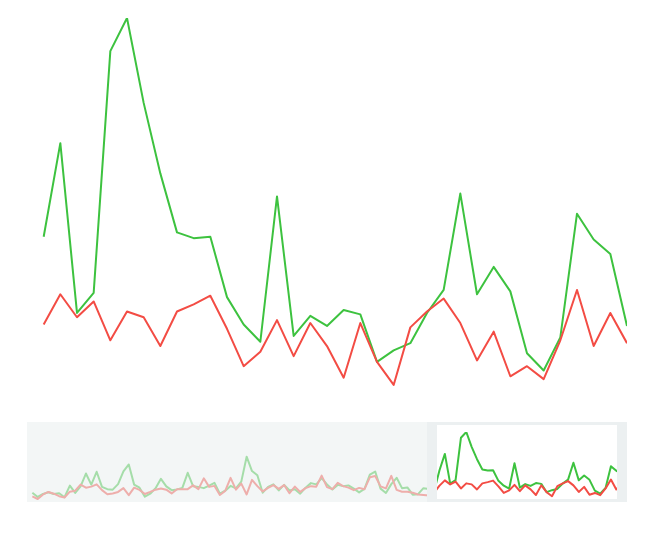
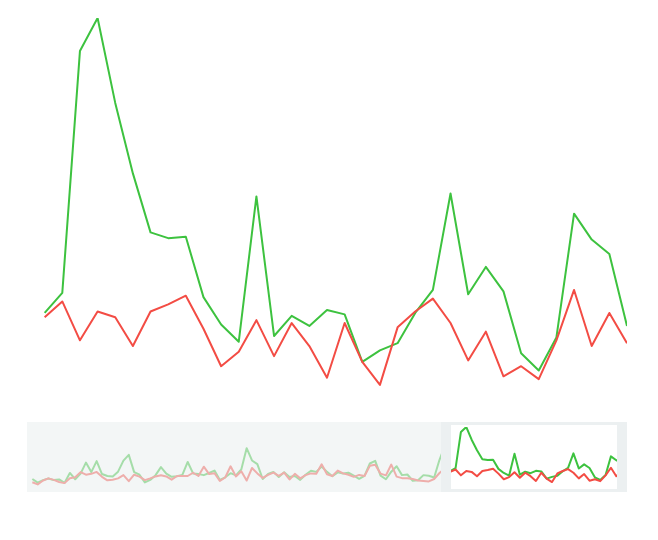
Before and after one commit to sirgeika/charttelega, a website: page index.html in a window 1280 px wide. Shown: the whole page, without its empty margins (313-971 px from the left). Drawn offline with Linux system fonts and the light colour scheme.

Commit message:
generate html content

```diff
--- a/chart.js
+++ b/chart.js
@@ -8,7 +8,7 @@ const AXES_TYPE = {
 const defaultOptions = {
   height: 600,
   width: 600,
-  initialDraw: 20
+  drawPart: 20
 };
 
 const moveTimeout = 50;
@@ -21,41 +21,84 @@ const styleClasses = {
   mainChart: 'main-chart',
   rangeChart: 'range-chart',
   rangeSelector: rangeSelector,
-  rangeSelectorLeft: rangeSelector + '__left',
-  rangeSelectorLeftBar: rangeSelector + '__left-bar',
-  rangeSelectorCenter: rangeSelector + '__center',
-  rangeSelectorRight: rangeSelector + '__right',
-  rangeSelectorRightBar: rangeSelector + '__right-bar'
+  rangeChartArea: 'range-chart-area',
+  rsLeft: rangeSelector + '__left',
+  rsLeftBar: rangeSelector + '__left-bar',
+  rsCenter: rangeSelector + '__center',
+  rsRight: rangeSelector + '__right',
+  rsRightBar: rangeSelector + '__right-bar'
 };
 
 class Chart {
   constructor(root, data, options) {
     this.root = root;
+
     this.options = Object.assign({}, defaultOptions, options);
-
-    // this.createElements()
-
-    this.mainCanvas = root.querySelector('.' + styleClasses.mainChart);
-    this.mainCtx = this.mainCanvas.getContext('2d');
-
-    this.rangeCanvas = root.querySelector('.' + styleClasses.rangeChart);
-    this.rangeCtx = this.rangeCanvas.getContext('2d');
-
-    this.rsLeft = root.querySelector('.' + styleClasses.rangeSelectorLeft);
-    this.rsRight = root.querySelector('.' + styleClasses.rangeSelectorRight);
-    this.rsLeftBar = root.querySelector('.' + styleClasses.rangeSelectorLeftBar);
-    this.rsRightBar = root.querySelector('.' + styleClasses.rangeSelectorRightBar);
-    this.rsCenter = root.querySelector('.' + styleClasses.rangeSelectorCenter);
-    this.rSelector = root.querySelector('.' + styleClasses.rangeSelector);
 
     this.data = data;
     this.axies = [];
     this.time = [];
     this.moveElem = null;
 
+    this.createElements();
+
+    this.mainCtx = this.mainCanvas.getContext('2d');
+    this.rangeCtx = this.rangeCanvas.getContext('2d');
+
     this.init();
-    this.initTimeAxis();
     this.bindEvents();
+  }
+
+  static createElement(root, tag, className) {
+    const el = document.createElement(tag);
+    el.setAttribute('class', className);
+    return root.appendChild(el);
+  }
+
+  createElements() {
+    const width = this.options.width + 'px';
+    const rangeCanvasHeight = Math.ceil(this.options.height / 10) + 'px';
+    const rangeHeight = Math.ceil(this.options.height / 10 + 10) + 'px';
+
+    const centerWidth = Math.ceil(this.options.width / 100 * this.options.drawPart);
+    const leftWidth = this.options.width - centerWidth;
+
+    this.root.style.width = width;
+    this.root.style.height = this.options.height + 'px';
+
+    // main chart
+    this.mainCanvas = Chart.createElement(this.root,'canvas', styleClasses.mainChart);
+    this.mainCanvas.setAttribute('width', width);
+    this.mainCanvas.setAttribute('height', (this.options.height / 3 * 2) + 'px');
+
+    const area = Chart.createElement(this.root, 'div', styleClasses.rangeChartArea);
+
+    // range chart
+    this.rangeCanvas = Chart.createElement(area, 'canvas', styleClasses.rangeChart);
+    this.rangeCanvas.setAttribute('width', width);
+    this.rangeCanvas.setAttribute('height', rangeCanvasHeight);
+
+    this.rSelector = Chart.createElement(area, 'div', styleClasses.rangeSelector);
+    this.rSelector.style.width = width;
+    this.rSelector.style.height = rangeHeight;
+
+    this.rsLeft = Chart.createElement(this.rSelector, 'div', styleClasses.rsLeft);
+    this.rsLeft.style.height = rangeHeight;
+    this.rsLeft.style.width = leftWidth + 'px';
+
+    this.rsLeftBar = Chart.createElement(this.rSelector, 'div', styleClasses.rsLeftBar);
+    this.rsLeftBar.style.height = rangeHeight;
+    this.rsLeftBar.style.left = leftWidth + 'px';
+
+    this.rsCenter = Chart.createElement(this.rSelector, 'div', styleClasses.rsCenter);
+    this.rsCenter.style.height = rangeHeight;
+    this.rsCenter.style.width = (centerWidth - this.rsLeftBar.clientWidth) + 'px';
+    this.rsCenter.style.left = (leftWidth + this.rsLeftBar.clientWidth) + 'px';
+
+    this.rsRightBar = Chart.createElement(this.rSelector, 'div', styleClasses.rsRightBar);
+    this.rsRightBar.style.height = rangeHeight;
+    this.rsRight = Chart.createElement(this.rSelector, 'div', styleClasses.rsRight);
+    this.rsRight.style.height = rangeHeight;
   }
 
   init() {
@@ -83,6 +126,9 @@ class Chart {
          dots: dots.slice(1)
        };
     }, this);
+
+    this.initTimeAxis();
+    this.initDraw();
   }
 
   initDraw() {
@@ -133,7 +179,7 @@ class Chart {
 
   setMoveElem(realMove) {
     var defaultMove = {
-      redraw: this.__drawPart.bind(this),
+      redraw: this.redrawPart.bind(this),
       root: this.rSelector,
       rightBar: this.rsRightBar,
       leftBar: this.rsLeftBar,
@@ -270,11 +316,11 @@ class Chart {
     this.setMoveElem(leftMove);
   }
 
-  maxY() {
+  maxY(start, finish) {
     let max = Number.NEGATIVE_INFINITY;
 
     this.axies.forEach(sr => {
-     for(let i = 0; i < sr.dots.length; i++) {
+     for(let i = start; i < finish; i++) {
        if (sr.dots[i] > max) {
          max = sr.dots[i];
        }
@@ -285,7 +331,7 @@ class Chart {
 
   calcInitialPosition() {
     const all = this.time.length;
-    const displayElems = Math.ceil(all / 100 * this.options.initialDraw);
+    const displayElems = Math.ceil(all / 100 * this.options.drawPart);
     const startInd = all - displayElems + 1;
 
     return {
@@ -296,12 +342,11 @@ class Chart {
 
   draw() {
     const pos = this.calcInitialPosition();
-    this.initDraw();
     this.drawPart(this.mainCtx, pos.start, pos.finish);
     this.drawPart(this.rangeCtx);
   }
 
-  __drawPart() {
+  redrawPart() {
       const leftPos = this.rsLeftBar.offsetLeft;
       const rightPos = this.rsRightBar.offsetLeft + this.rsRightBar.clientWidth;
       const start = Math.floor(leftPos / this.options.width * this.time.length);
@@ -313,7 +358,7 @@ class Chart {
     finish = finish || this.time.length;
 
     const ratioX = ctx.canvas.width / (finish - start);
-    const ratioY = ctx.canvas.height / this.maxY();
+    const ratioY = ctx.canvas.height / this.maxY(start, finish);
 
     ctx.clearRect(0,0, ctx.canvas.width, ctx.canvas.height);
 
@@ -343,7 +388,7 @@ const drawChart = async function(src) {
   const data = await loadData(src);
   const chart = new Chart(document.querySelector('#chart1'),
     data[0], {
-    initialDraw: 33
+    drawPart: 31
   });
   chart.draw();
 };
--- a/index.css
+++ b/index.css
@@ -1,20 +1,17 @@
 .chart {
   margin: 0 auto;
   padding: 10px;
-  height: 600px;
-  width: 600px;
 }
 
 .range-chart-area {
   position: relative;
-  padding: 10px 0;
+  padding: 5px 0;
 }
 
 .range-selector {
   box-sizing: border-box;
   position: absolute;
-  width: 600px;
-  height: 80px;
+  /*height: 80px;*/
   top: 0;
 }
 
@@ -23,22 +20,22 @@
   box-sizing: border-box;
   position: absolute;
   top: 0;
-  height: 80px;
+  /*height: 80px;*/
   background: rgba(236, 240, 241, 0.6);
 }
 
 .range-selector__left {
   left: 0;
-  width: 400px;
+  /*width: 400px;*/
 }
 
 .range-selector__center {
   box-sizing: border-box;
   position: absolute;
   top: 0;
-  left: 410px;
-  height: 80px;
-  width: 180px;
+  /*left: 410px;*/
+  /*height: 80px;*/
+  /*width: 180px;*/
   border-bottom: 3px solid #ECF0F1;
   border-top: 3px solid #ECF0F1;
   cursor: grab;
@@ -49,14 +46,14 @@
   box-sizing: border-box;
   position: absolute;
   top: 0;
-  height: 80px;
+  /*height: 80px;*/
   width: 10px;
   background: #ECF0F1;
   cursor: col-resize;
 }
 
 .range-selector__left-bar {
-  left: 400px;
+  /*left: 400px;*/
 }
 
 .range-selector__right-bar {
--- a/index.html
+++ b/index.html
@@ -7,17 +7,17 @@
 </head>
 <body onload="drawChart('data/chart_data.json');">
   <div id="chart1" class="chart">
-    <canvas class="main-chart" width="600px" height="400px"></canvas>
-    <div class="range-chart-area">
-      <canvas class="range-chart" width="600px" height="70px"></canvas>
-      <div class="range-selector">
-        <div class="range-selector__left"></div>
-        <div class="range-selector__left-bar"></div>
-        <div class="range-selector__center"></div>
-        <div class="range-selector__right-bar"></div>
-        <div class="range-selector__right"></div>
-      </div>
-    </div>
+    <!--<canvas class="main-chart" width="600px" height="400px"></canvas>-->
+    <!--<div class="range-chart-area">-->
+      <!--<canvas class="range-chart" width="600px" height="70px"></canvas>-->
+      <!--<div class="range-selector">-->
+        <!--<div class="range-selector__left"></div>-->
+        <!--<div class="range-selector__left-bar"></div>-->
+        <!--<div class="range-selector__center"></div>-->
+        <!--<div class="range-selector__right-bar"></div>-->
+        <!--<div class="range-selector__right"></div>-->
+      <!--</div>-->
+    <!--</div>-->
   </div>
   <script type="text/javascript" src="chart.js"></script>
 </body>
```
